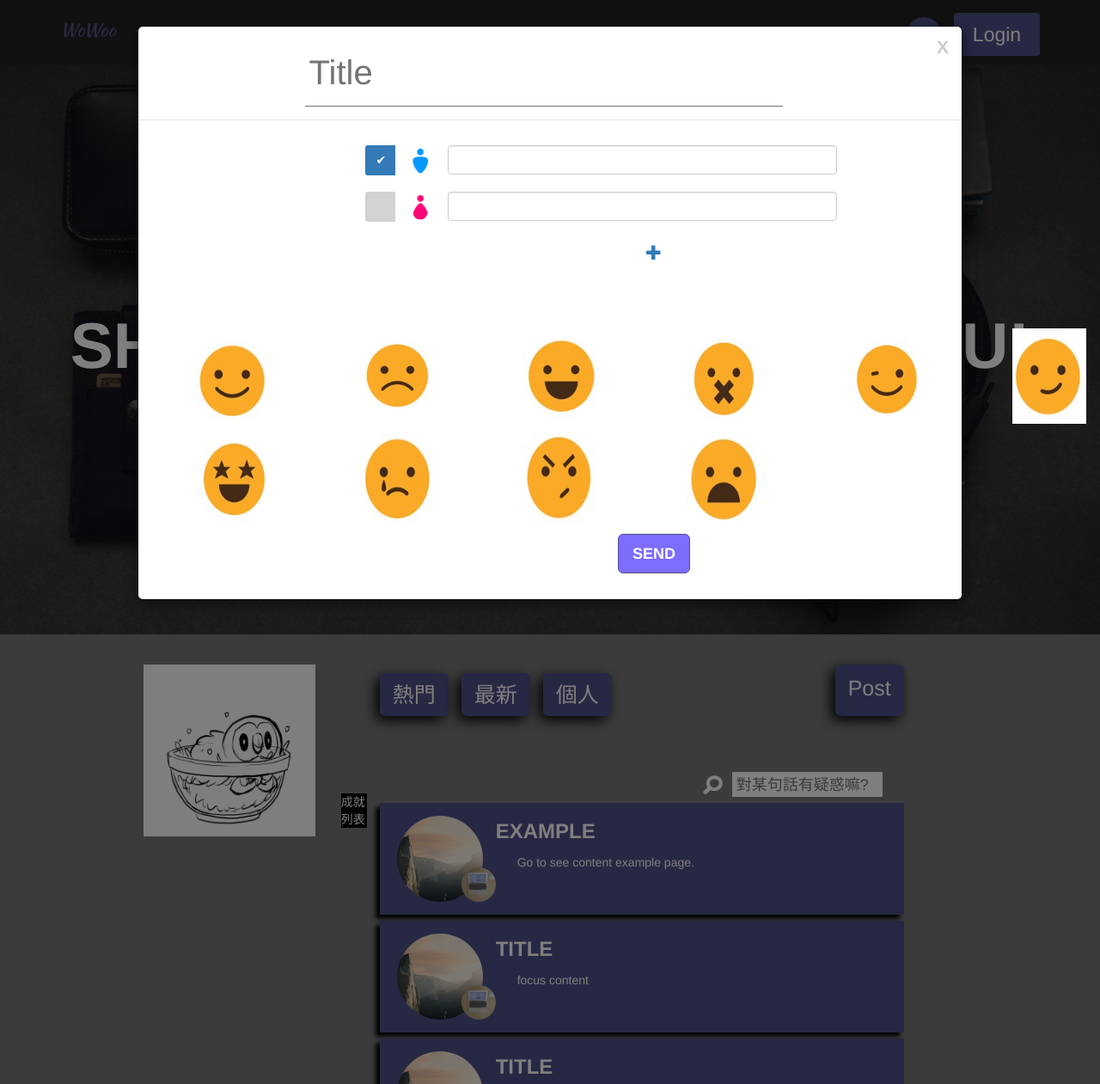
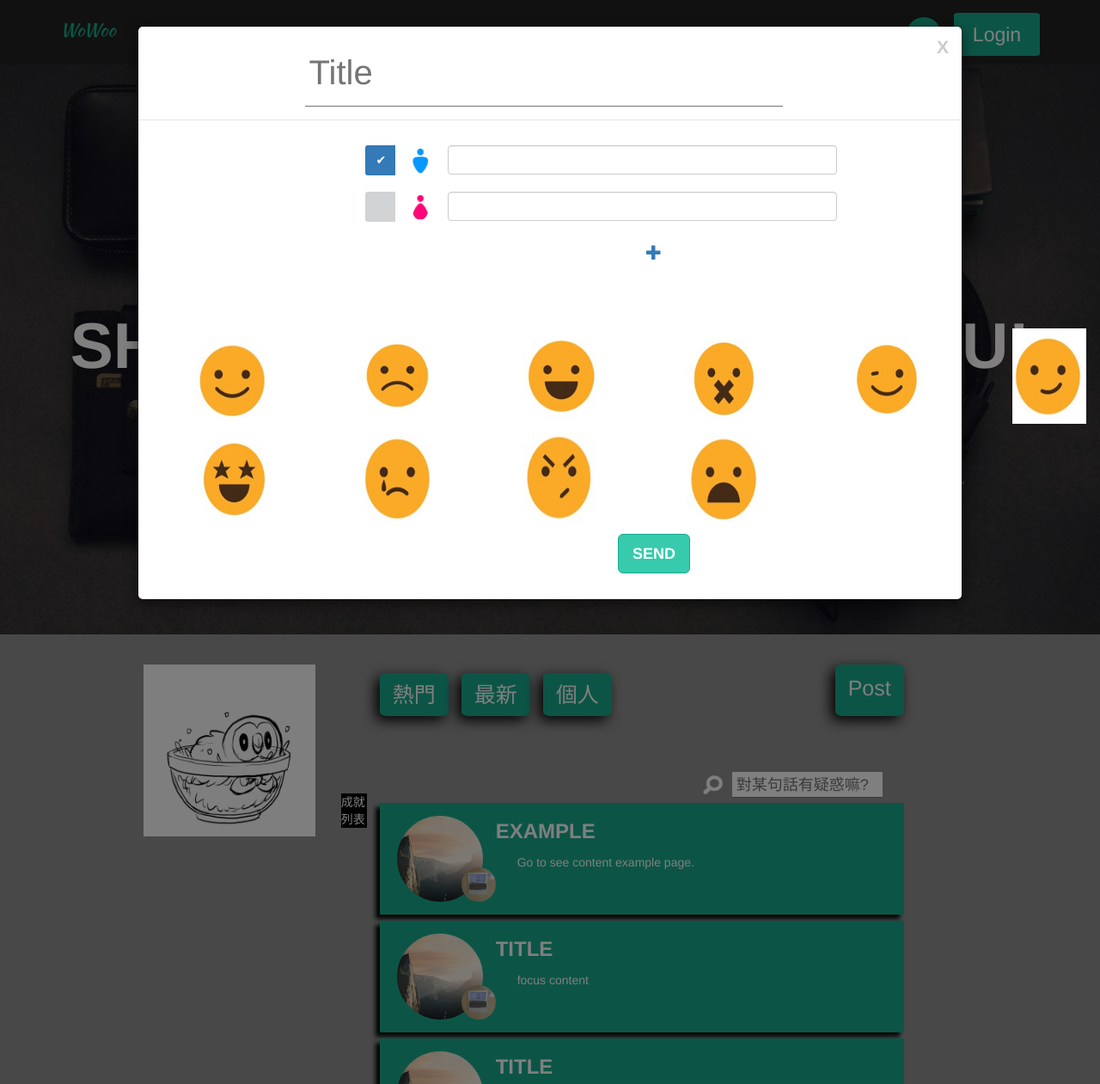
Before and after one commit to chi-rui/SNA_WOWOO, a Django app: page / in a window 1280 px wide, after a click on "Post". Shown: the whole page at 86% size. Run offline with Django 3.2, Linux system fonts and the light colour scheme; some libraries are stand-ins or nearby versions.

Commit message:
update style color

```diff
--- a/SNA/wowoo/static/css/agency.css
+++ b/SNA/wowoo/static/css/agency.css
@@ -13,7 +13,7 @@ html{
     margin:0;
 }
 body {
-    background-color: #777777;
+    background-color: #909090;
     height: 100%;
     overflow-x: hidden;
     font-family: "Roboto Slab", "Helvetica Neue", Helvetica, Arial, sans-serif;
@@ -21,7 +21,7 @@ body {
     margin:0;
 }
 .ring{
-    background-color: #4f5188;
+    background-color: #18aa8d;
     display: inline;
     float: right;
     //padding-right: 25px;
@@ -46,7 +46,7 @@ body {
     margin-top: 5px;
     float:right;
     display: inline;
-    background-color: #4f5188;
+    background-color: #18aa8d;
     border-radius: 5%;
     width: 100px;
     height: 50px;
@@ -136,7 +136,7 @@ ul{
 .butt{
     font-size: 25px;
     color: #ffffff;
-    background-color: #4f5188;
+    background-color: #18aa8d;
     height: 50px;
     line-height: 50px;
     width: 80px;
@@ -172,7 +172,7 @@ ul{
     color: #000000;
 }
 a.post{
-    background-color: #4f5188;
+    background-color: #18aa8d;
     color: #FFFFFF;
     position: relative;
     float: right;
@@ -257,16 +257,16 @@ a.post{
     //margin-left: 5px;
 }
 /*#content{
-    background-color: #4f5188;
+    background-color: #18aa8d;
 }
 #content:hover{
-    background-color: #7d6dff;
+    background-color: #38caad;
 }*/
 div.cont1{
     //border-radius: 2%;
     height: 130px;
     margin: 1px 0px 1px 0px;
-    background-color: #4f5188;
+    background-color: #18aa8d;
     box-shadow: -5px 5px 5px #050505;
     //font-family: test;
 }
@@ -274,12 +274,12 @@ div.cont2{
     //border-radius: 2%;
     height: 130px;
     margin: 1px 0px 1px 0px;
-    background-color: #4f5188;
+    background-color: #18aa8d;
     box-shadow: -5px 5px 5px #050505;
 }
 .cont1:hover,
 .cont2:hover{
-    background-color: #7d6dff;
+    background-color: #38caad;
 }
 img.views{
     margin: 15px 5px 15px 20px;
@@ -338,7 +338,7 @@ a.active {
     text-decoration: none !important;
 }
 a {
-  color: #4f5188;
+  color: #18aa8d;
 }
 a:hover,
 a:focus,
@@ -367,8 +367,8 @@ h6 {
 }
 .btn-primary {
   color: white;
-  background-color: #7d6dff;
-  border-color: #4f5188;
+  background-color: #38caad;
+  border-color: #18aa8d;
   font-family: "Montserrat", "Helvetica Neue", Helvetica, Arial, sans-serif;
   text-transform: uppercase;
   font-weight: 700;
@@ -402,17 +402,17 @@ fieldset[disabled] .btn-primary:active,
 .btn-primary.disabled.active,
 .btn-primary[disabled].active,
 fieldset[disabled] .btn-primary.active {
-  background-color: #4f5188;
-  border-color: #4f5188;
+  background-color: #18aa8d;
+  border-color: #18aa8d;
 }
 .btn-primary .badge {
-  color: #4f5188;
+  color: #18aa8d;
   background-color: white;
 }
 .btn-xl {
   color: white;
-  background-color: #4f5188;
-  //border-color: #4f5188;
+  background-color: #18aa8d;
+  //border-color: #18aa8d;
   font-family: "Montserrat", "Helvetica Neue", Helvetica, Arial, sans-serif;
   text-transform: uppercase;
   font-weight: 700;
@@ -449,11 +449,11 @@ fieldset[disabled] .btn-xl:active,
 .btn-xl.disabled.active,
 .btn-xl[disabled].active,
 fieldset[disabled] .btn-xl.active {
-  background-color: #4f5188;
-  border-color: #4f5188;
+  background-color: #18aa8d;
+  border-color: #18aa8d;
 }
 .btn-xl .badge {
-  color: #4f5188;
+  color: #18aa8d;
   background-color: white;
 }
 .navbar-custom {
@@ -461,21 +461,21 @@ fieldset[disabled] .btn-xl.active {
   border-color: transparent;
 }
 .navbar-custom .navbar-brand {
-  color: #4f5188;
+  color: #18aa8d;
   font-family: "Kaushan Script", "Helvetica Neue", Helvetica, Arial, cursive;
 }
 .navbar-custom .navbar-brand:hover,
 .navbar-custom .navbar-brand:focus,
 .navbar-custom .navbar-brand:active,
 .navbar-custom .navbar-brand.active {
-  color: #7d6dff;
+  color: #38caad;
 }
 .navbar-custom .navbar-collapse {
   border-color: rgba(255, 255, 255, 0.02);
 }
 .navbar-custom .navbar-toggle {
-  background-color: #4f5188;
-  border-color: #4f5188;
+  background-color: #18aa8d;
+  border-color: #18aa8d;
   font-family: "Montserrat", "Helvetica Neue", Helvetica, Arial, sans-serif;
   text-transform: uppercase;
   color: white;
@@ -1040,11 +1040,11 @@ ul.social-buttons li a:active {
 }
 ::-moz-selection {
   text-shadow: none;
-  background: #4f5188;
+  background: #18aa8d;
 }
 ::selection {
   text-shadow: none;
-  background: #4f5188;
+  background: #18aa8d;
 }
 img::selection {
   background: transparent;
@@ -1053,7 +1053,7 @@ img::-moz-selection {
   background: transparent;
 }
 body {
-  webkit-tap-highlight-color: #4f5188;
+  webkit-tap-highlight-color: #18aa8d;
 }
 
 .leftinfo {
```
Also changed, not shown: other parts of SNA/wowoo/static/css/agency.css (+16 -16 lines), 1 other file.
